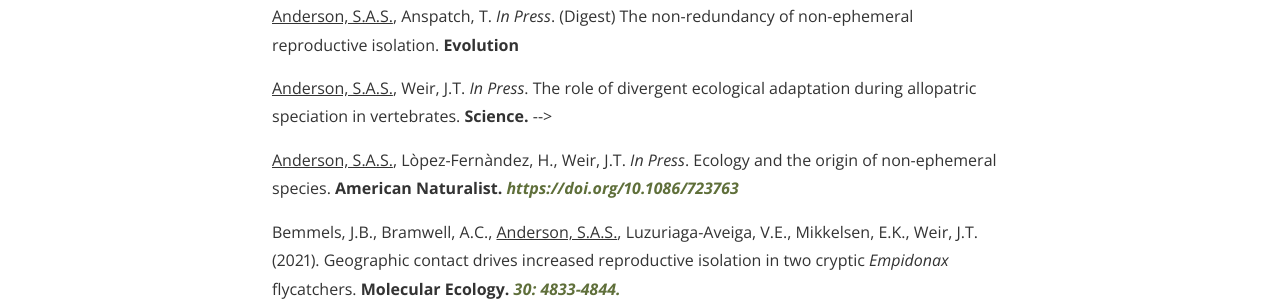
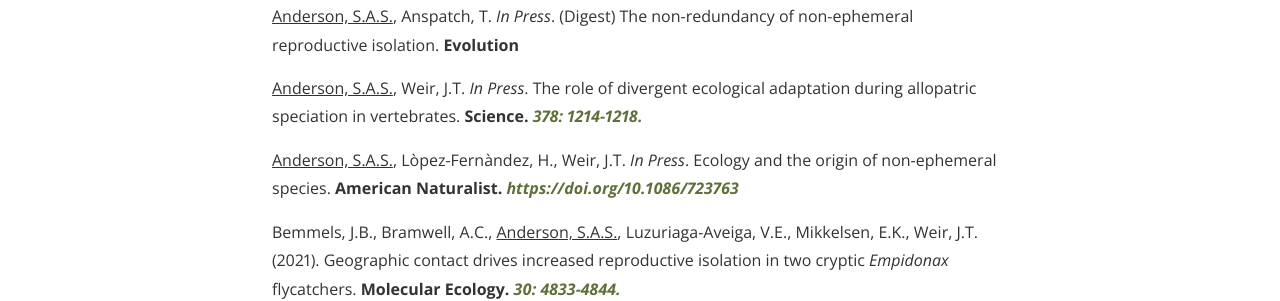
Before and after one commit to SeanASAnderson/SeanASAnderson.github.io, a Jekyll site: the page built from publications2.md, in a window 1280 px wide and 1043 px high. Shown: the part 215-516 px from the top of the window. Built offline with Jekyll 4.4.1, drawn with Linux system fonts in a browser that asks for light colours; nearby versions of some CDN libraries; some web fonts are replaced.

Commit message:
pub updated

```diff
--- a/publications2.md
+++ b/publications2.md
@@ -17,7 +17,7 @@
 
 <p><u>Anderson, S.A.S.</u>, Anspatch, T. <i>In Press</i>. (Digest) The non-redundancy of non-ephemeral reproductive isolation. <b>Evolution</b></p>
 
-<p><u>Anderson, S.A.S.</u>, Weir, J.T. <i>In Press</i>. The role of divergent ecological adaptation during allopatric speciation in vertebrates. <b>Science.</b> --></p>
+<p><u>Anderson, S.A.S.</u>, Weir, J.T. <i>In Press</i>. The role of divergent ecological adaptation during allopatric speciation in vertebrates. <b>Science.</b> <a href="https://www-science-org.myaccess.library.utoronto.ca/doi/10.1126/science.abo7719"><b><i>378: 1214-1218.</i></b></a> </p>
 
 <p><u>Anderson, S.A.S.</u>, L&ograve;pez-Fern&agrave;ndez, H., Weir, J.T. <i>In Press</i>. Ecology and the origin of non-ephemeral species. <b>American Naturalist.</b> <a href="https://doi.org/10.1086/723763"><b><i>https://doi.org/10.1086/723763</i></b></a> </p>
 
```
